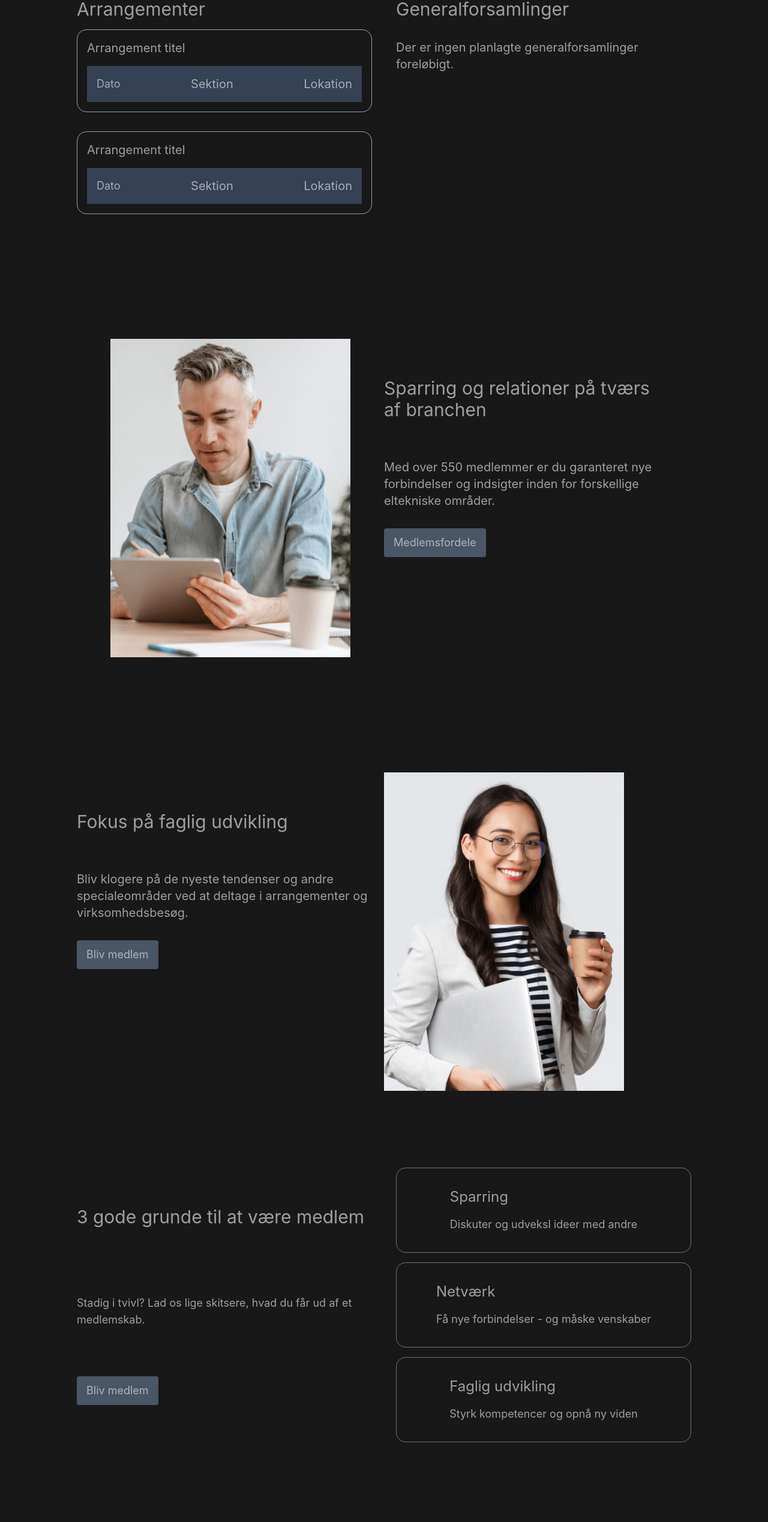
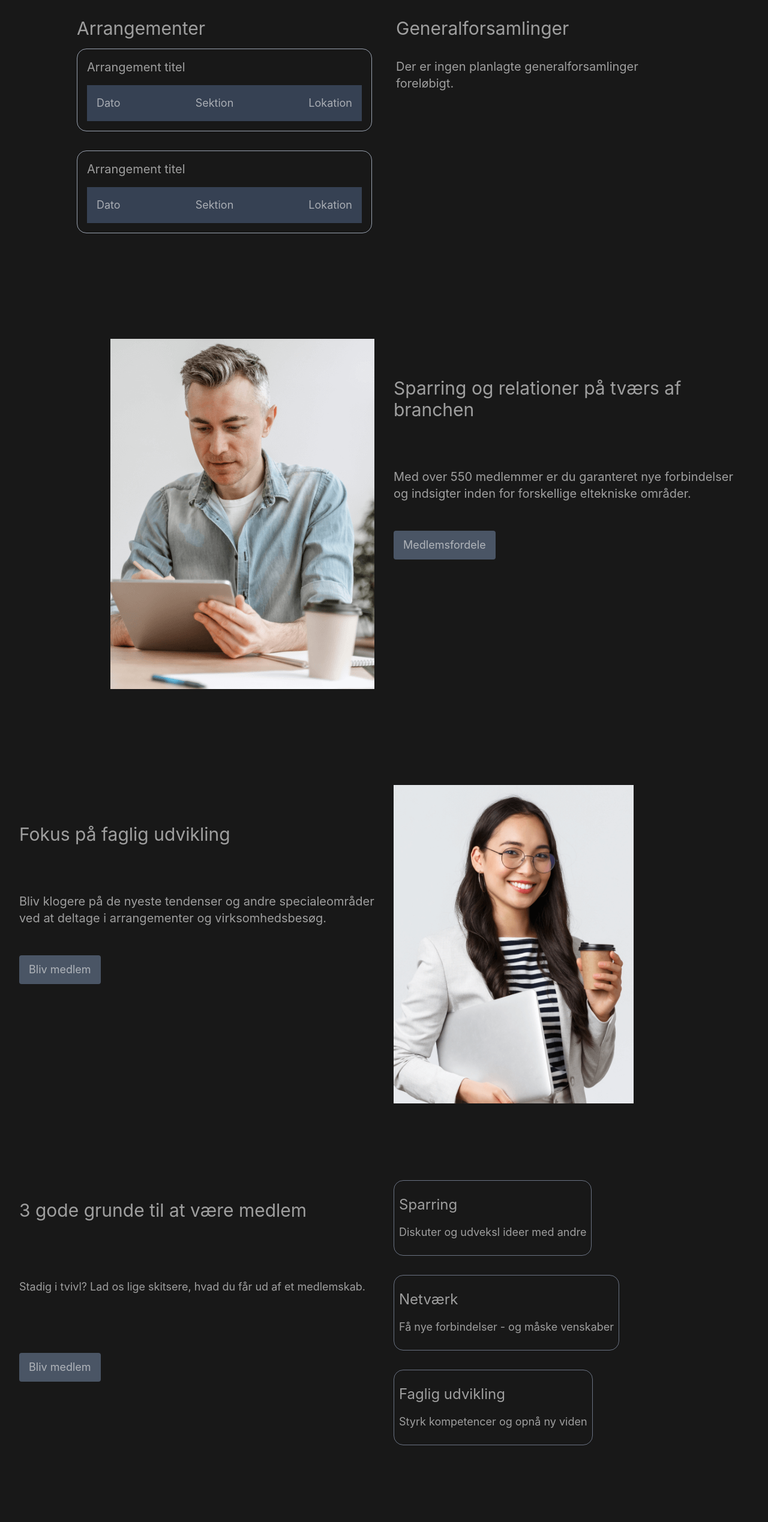
Before and after one commit to AndersBjerregaard/dkef, a Vue app in the folder src/dkef-vue/: page / in a window 1280 px wide. Shown: the part 1321-3859 px from the top of the page at 60% size. Built offline with nearby package versions, Linux system fonts and the light colour scheme.

Commit message:
responsive design woohoo

```diff
--- a/src/dkef-vue/src/components/TheWelcome.vue
+++ b/src/dkef-vue/src/components/TheWelcome.vue
@@ -27,27 +27,27 @@
       </div>
 
       <div class="flex justify-between">
-        <div class="flex items-center justify-center w-24 h-24">
+        <div class="flex items-center justify-center w-24 h-24 lg:w-32 lg:h-32">
           <img src="@/assets/cubic.png" alt="CUBIC">
         </div>
 
-        <div class="flex items-center justify-center w-24 h-24">
+        <div class="flex items-center justify-center w-24 h-24 lg:w-32 lg:h-32">
           <img src="@/assets/ledvance.png" alt="LEDVANCE">
         </div>
 
-        <div class="flex items-center justify-center w-24 h-24">
+        <div class="flex items-center justify-center w-24 h-24 lg:w-32 lg:h-32">
           <img src="@/assets/wexoe.svg" alt="WEXOE">
         </div>
 
-        <div class="flex items-center justify-center w-24 h-24">
+        <div class="flex items-center justify-center w-24 h-24 lg:w-32 lg:h-32">
           <img src="@/assets/schneider.png" alt="Schneider">
         </div>
 
-        <div class="flex items-center justify-center w-24 h-24">
+        <div class="flex items-center justify-center w-24 h-24 lg:w-32 lg:h-32">
           <img src="@/assets/lauritz.svg" alt="Lauritz Knudsen">
         </div>
 
-        <div class="flex items-center justify-center w-24 h-24">
+        <div class="flex items-center justify-center w-24 h-24 lg:w-32 lg:h-32">
           <img src="@/assets/solar.png" alt="Solar">
         </div>
       </div>
@@ -65,10 +65,10 @@
           <div class="py-4">
             <div class="border-1 border-gray-400 rounded-2xl p-4">
               <h3 class="text-xl pb-4">Arrangement titel</h3>
-              <div class="p-4 items-center flex justify-between bg-gray-700">
-                <span class="text-lg">Dato</span>
-                <span class="text-xl">Sektion</span>
-                <span class="text-xl">Lokation</span>
+              <div class="p-4 items-center flex justify-between bg-gray-700 text-sm md:text-base lg:text-lg">
+                <span>Dato</span>
+                <span>Sektion</span>
+                <span>Lokation</span>
               </div>
             </div>
           </div>
@@ -76,10 +76,10 @@
           <div class="py-4">
             <div class="border-1 border-gray-400 rounded-2xl p-4">
               <h3 class="text-xl pb-4">Arrangement titel</h3>
-              <div class="p-4 items-center flex justify-between bg-gray-700">
-                <span class="text-lg">Dato</span>
-                <span class="text-xl">Sektion</span>
-                <span class="text-xl">Lokation</span>
+              <div class="p-4 items-center flex justify-between bg-gray-700 text-sm lg:text-lg">
+                <span>Dato</span>
+                <span>Sektion</span>
+                <span>Lokation</span>
               </div>
             </div>
           </div>
@@ -101,16 +101,15 @@
     </div>
 
     <!-- Info section 1 -->
-    <div class="py-32 px-46 flex justify-center">
-      <div class="grid grid-cols-2">
-        <div>
-          <img width="400" src="@/assets/man-studying.png" alt="Man studying">
+    <div class="py-24 px-8 grid grid-cols-2 justify-center gap-x-8">
+      <div class="flex flex-col gap-4 items-end">
+        <img src="@/assets/man-studying.png" alt="Man studying">
       </div>
 
-        <div>
-          <h1 class="text-3xl py-16">Sparring og relationer på tværs af branchen</h1>
+      <div class="flex flex-col gap-4 items-start">
+        <h1 class="text-3xl py-4 md:py-8 lg:py-16">Sparring og relationer på tværs af branchen</h1>
 
-          <p class="text-xl pb-8">
+        <p class="text-xl pb-4 md:pb-6 lg:pb-8">
           Med over 550 medlemmer er du garanteret nye forbindelser og indsigter inden for forskellige eltekniske
           områder.
         </p>
@@ -119,12 +118,10 @@
           class="rounded bg-gray-600 h-12 py-2 px-4 cursor-pointer hover:bg-gray-800 text-lg">Medlemsfordele</button>
       </div>
     </div>
-    </div>
 
     <!-- Info section 2 -->
-    <div class="py-16 px-32 flex justify-center">
-      <div class="grid grid-cols-2">
-        <div>
+    <div class="py-16 px-8 grid grid-cols-2 justify-center gap-x-8">
+      <div class="flex flex-col gap-4 items-start">
         <h1 class="text-3xl py-16">Fokus på faglig udvikling</h1>
 
         <p class="text-xl pb-8">Bliv klogere på de nyeste tendenser og andre specialeområder ved at deltage i
@@ -136,17 +133,15 @@
           medlem</button>
       </div>
 
-        <div>
+      <div class="flex flex-col gap-4 items-start">
         <img width="400" src="@/assets/corporate-woman.png" alt="Corporate woman">
-        </div>
       </div>
     </div>
 
     <!-- Reasons to become a member -->
-    <div class="py-16 px-32 flex justify-center">
-      <div class="grid grid-cols-2 gap-10">
-        <div>
-          <h1 class="text-3xl py-16">3 gode grunde til at være medlem</h1>
+    <div class="py-16 px-8 grid grid-cols-2 justify-center gap-x-8">
+      <div class="flex flex-col gap-4 items-start">
+        <h1 class="text-3xl py-8">3 gode grunde til at være medlem</h1>
 
         <p class="text-lg py-12">
           Stadig i tvivl? Lad os lige skitsere, hvad du får ud af et medlemskab.
@@ -158,10 +153,10 @@
         </div>
       </div>
 
-        <div>
+      <div class="flex flex-col gap-4 items-start">
         <div class="pb-4">
-            <div class="border-gray-500 border-1 rounded-2xl flex justify-center">
-              <div class="py-8">
+          <div class="border-gray-500 border-1 rounded-2xl flex justify-center p-2">
+            <div class="py-4">
               <h2 class="text-2xl pb-4">Sparring</h2>
               <p class="text-lg">
                 Diskuter og udveksl ideer med andre
@@ -171,8 +166,8 @@
         </div>
 
         <div class="pb-4">
-            <div class="border-gray-500 border-1 rounded-2xl flex justify-center">
-              <div class="py-8">
+          <div class="border-gray-500 border-1 rounded-2xl flex justify-center p-2">
+            <div class="py-4">
               <h2 class="text-2xl pb-4">Netværk</h2>
               <p class="text-lg">
                 Få nye forbindelser - og måske venskaber
@@ -181,13 +176,12 @@
           </div>
         </div>
 
-          <div class="border-gray-500 border-1 rounded-2xl flex justify-center">
-            <div class="py-8">
+        <div class="border-gray-500 border-1 rounded-2xl flex justify-center p-2">
+          <div class="py-4">
             <h2 class="text-2xl pb-4">Faglig udvikling</h2>
             <p class="text-lg">
               Styrk kompetencer og opnå ny viden
             </p>
-            </div>
           </div>
         </div>
       </div>
```
Lines whose indentation alone changed are shown as unchanged.
